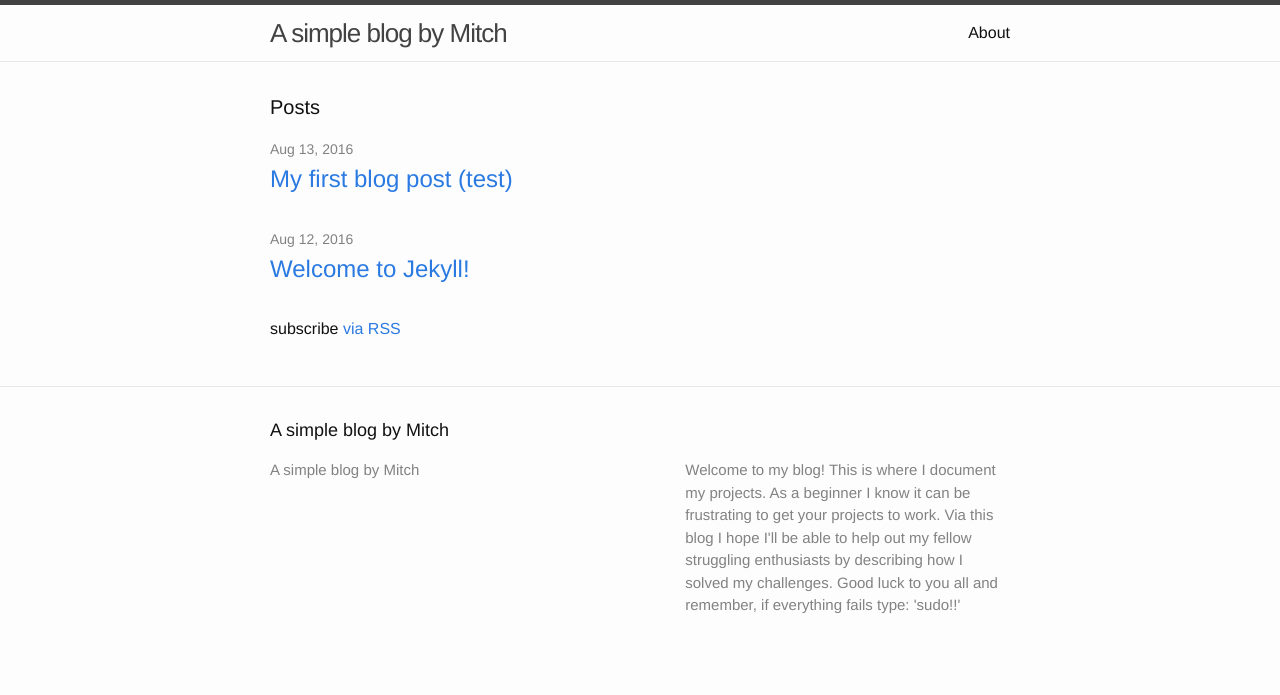
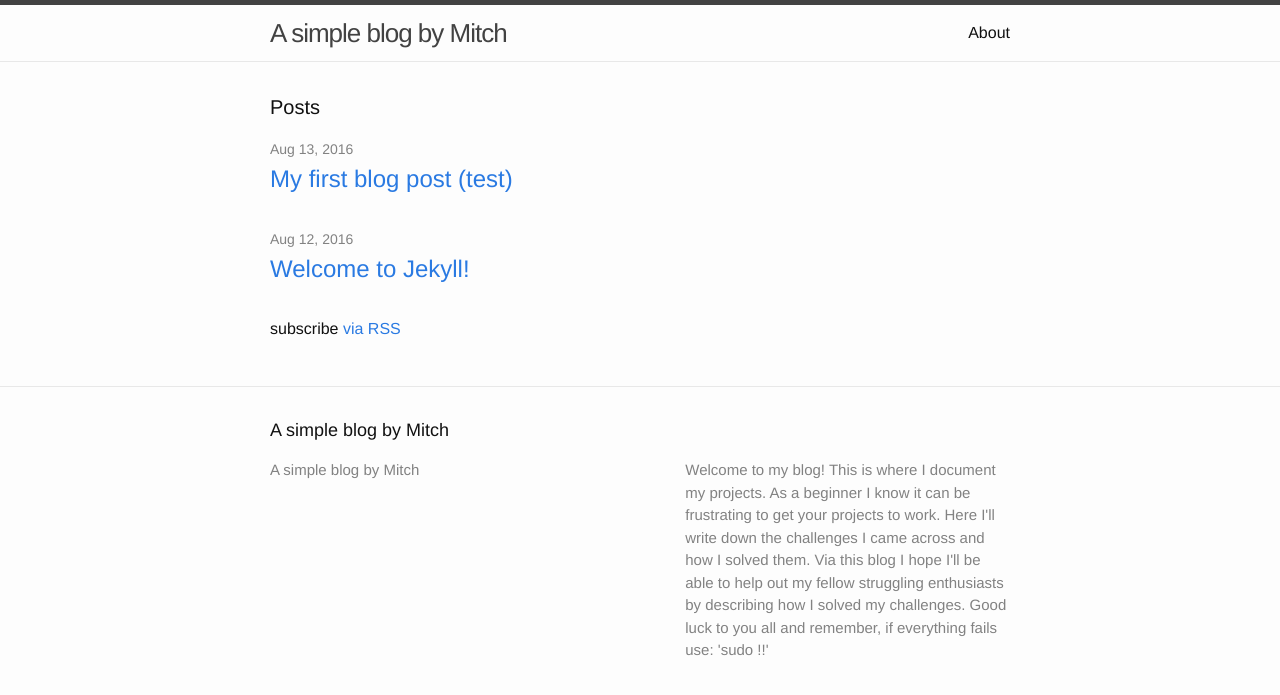
Before and after one commit to mvbakker/mvbakker.old.blog, a Jekyll site: the page built from index.html, in a window 1280 px wide. Shown: the top 695 px of the page. Built offline with Jekyll 4.4.1, drawn with Linux system fonts in a browser that asks for light colours.

```diff
--- a/_config.yml
+++ b/_config.yml
@@ -10,10 +10,11 @@
 # email: your-email@domain.com
 description: > # this means to ignore newlines until "baseurl:"
   Welcome to my blog! This is where I document my projects. As a beginner
-  I know it can be frustrating to get your projects to work. Via this blog
+  I know it can be frustrating to get your projects to work. Here I'll write
+  down the challenges I came across and how I solved them. Via this blog
   I hope I'll be able to help out my fellow struggling enthusiasts by
   describing how I solved my challenges. Good luck to you all and remember,
-  if everything fails type: 'sudo!!'
+  if everything fails use: 'sudo !!'
 baseurl: "" # the subpath of your site, e.g. /blog
 url: "http://mvbakker.nl" # the base hostname & protocol for your site
 #twitter_username: jekyllrb
```
